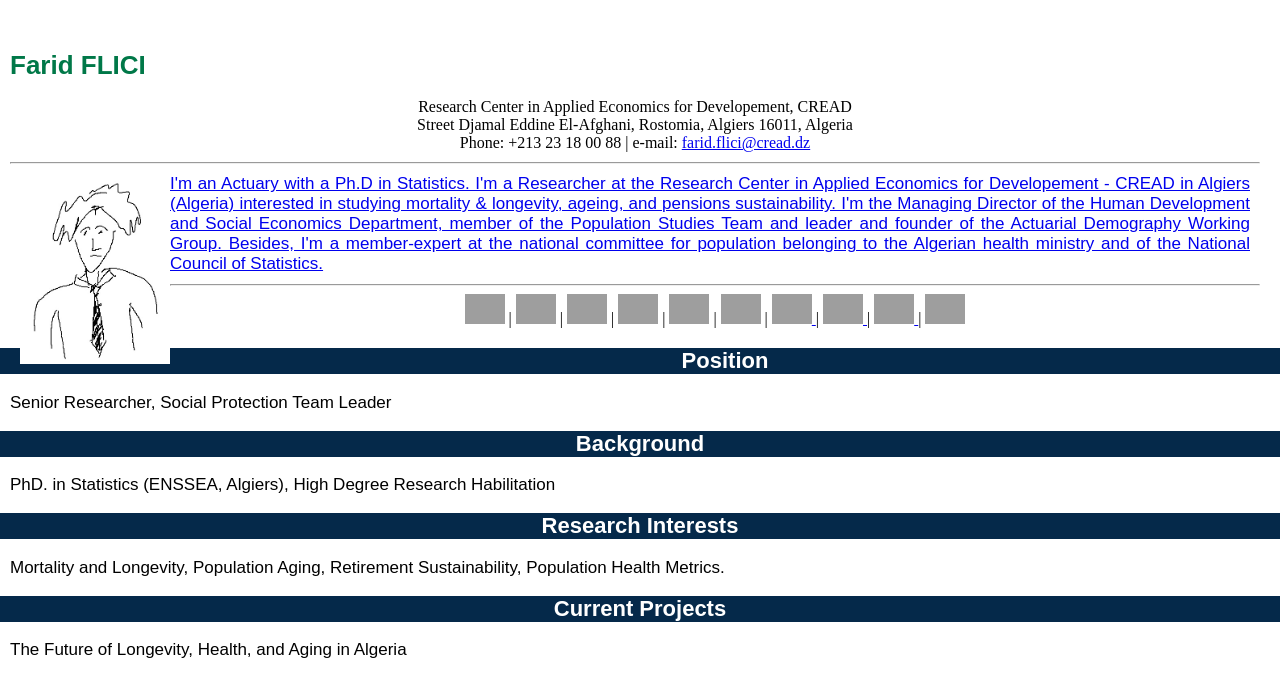
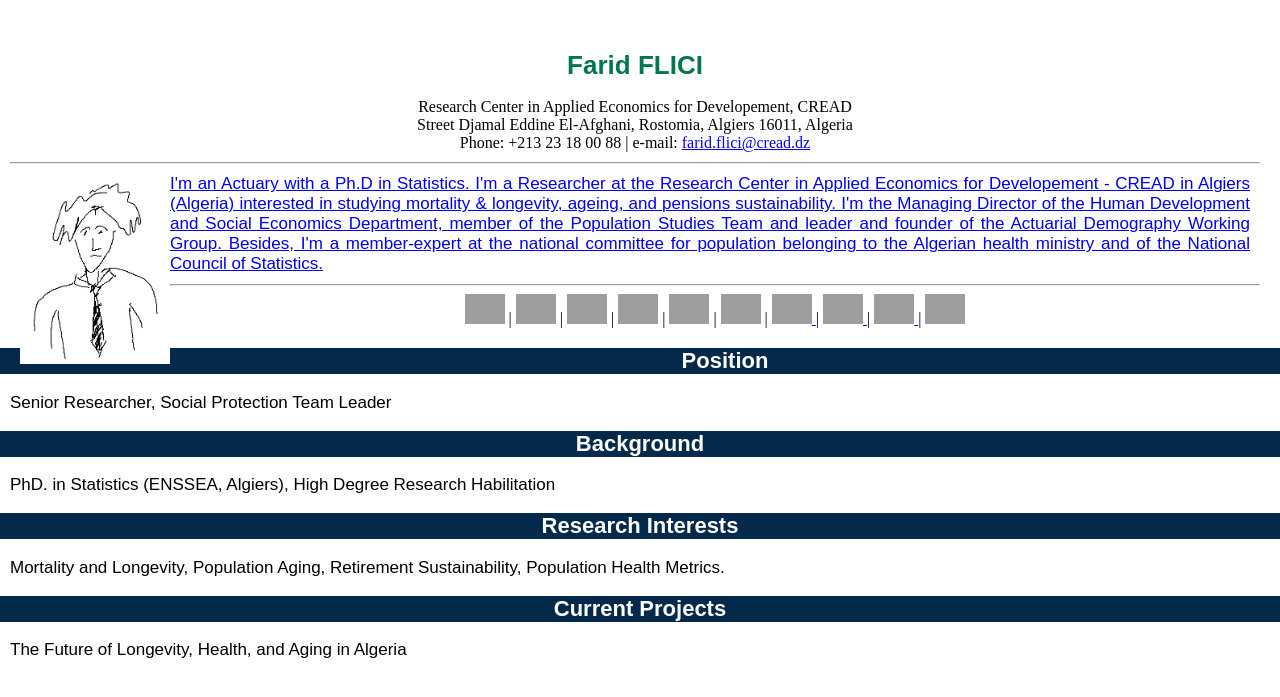
Before and after one commit to Farid-FLICI/farid-flici.github.io, a Jekyll site: the page researchername.html, which Jekyll copies as it is, in a window 1280 px wide. Shown: the top 697 px of the page. Built offline with Jekyll 4.4.1, drawn with Linux system fonts in a browser that asks for light colours; grey boxes are pictures that could not be loaded.

Commit message:
Update researchername.html

```diff
--- a/researchername.html
+++ b/researchername.html
@@ -8,7 +8,7 @@
 body {margin: 0;       }
 p{               font-family: sans-serif; font-size: 17px; text-align: justify; margin: 10px 10px 10px 10px }
 p2{              font-family: sans-serif; font-size: 14px; text-align: justify; }
-h1{              font-family: sans-serif; font-size: 26px; font-weight: bold ; text-align: left  ; color:#007848    }
+h1{              font-family: sans-serif; font-size: 26px; font-weight: bold ; text-align: center  ; color:#007848    }
 h2{              font-family: sans-serif; font-size: 22px; font-weight: bold ; text-align: center; background-color: #05294a; color:white  }
 h3{              font-family: sans-serif; font-size: 20px; font-weight: bold ; text-align: center  ; color: blue; }
 h4{              font-family: sans-serif; font-size: 18px; font-weight: bold ; text-align: center     }
```
